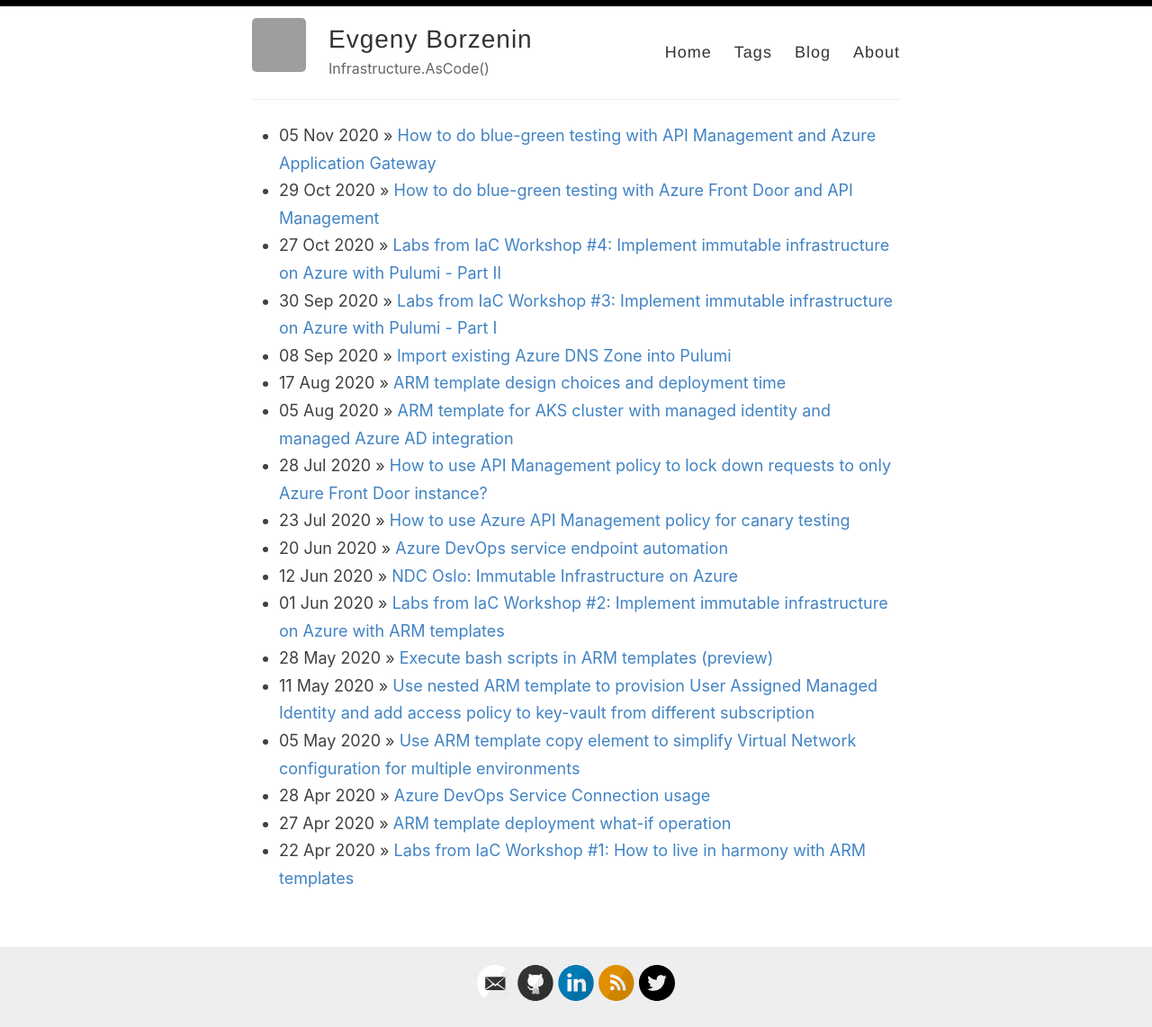
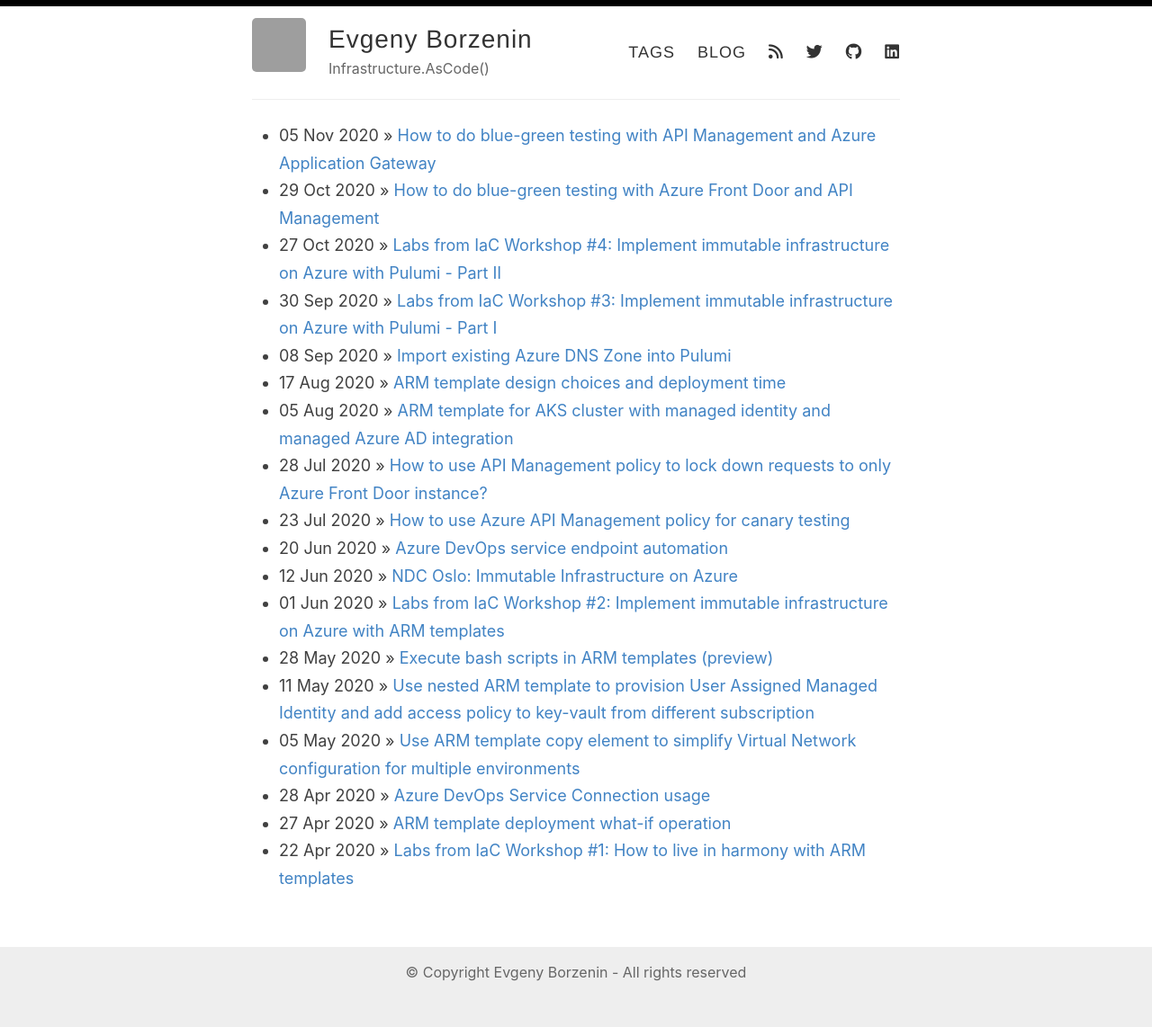
Before and after one commit to evgenyb/evgenyb.github.io, a Jekyll site: the page built from index.html, in a window 1280 px wide. Shown: the whole page at 90% size. Built offline with Jekyll 4.4.1, drawn with Linux system fonts in a browser that asks for light colours; nearby versions of some CDN libraries; the list of posts is cut into pages by our own code; grey boxes are pictures that could not be loaded.

Commit message:
Use fontawesome for icons

```diff
--- a/_includes/svg-icons.html
+++ /dev/null
@@ -1,14 +0,0 @@
-{% if site.footer-links.dribbble %}<a href="https://dribbble.com/{{ site.footer-links.dribbble }}"><i class="svg-icon dribbble"></i></a>{% endif %}
-{% if site.footer-links.email %}<a href="mailto:{{ site.footer-links.email }}"><i class="svg-icon email"></i></a>{% endif %}
-{% if site.footer-links.facebook %}<a href="https://www.facebook.com/{{ site.footer-links.facebook }}"><i class="svg-icon facebook"></i></a>{% endif %}
-{% if site.footer-links.flickr %}<a href="https://www.flickr.com/{{ site.footer-links.flickr }}"><i class="svg-icon flickr"></i></a>{% endif %}
-{% if site.footer-links.github %}<a href="https://github.com/{{ site.footer-links.github }}"><i class="svg-icon github"></i></a>{% endif %}
-{% if site.footer-links.instagram %}<a href="https://instagram.com/{{ site.footer-links.instagram }}"><i class="svg-icon instagram"></i></a>{% endif %}
-{% if site.footer-links.linkedin %}<a href="https://www.linkedin.com/in/{{ site.footer-links.linkedin }}"><i class="svg-icon linkedin"></i></a>{% endif %}
-{% if site.footer-links.pinterest %}<a href="https://www.pinterest.com/{{ site.footer-links.pinterest }}"><i class="svg-icon pinterest"></i></a>{% endif %}
-{% if site.footer-links.rss %}<a href="{{ site.baseurl }}/feed.xml"><i class="svg-icon rss"></i></a>{% endif %}
-{% if site.footer-links.twitter %}<a href="https://www.twitter.com/{{ site.footer-links.twitter }}"><i class="svg-icon twitter"></i></a>{% endif %}
-{% if site.footer-links.stackoverflow %}<a href="http://stackoverflow.com/{{ site.footer-links.stackoverflow }}"><i class="svg-icon stackoverflow"></i></a>{% endif %}
-{% if site.footer-links.youtube %}<a href="https://youtube.com/{{ site.footer-links.youtube }}"><i class="svg-icon youtube"></i></a>{% endif %}
-{% if site.footer-links.googleplus %}<a href="https://plus.google.com/{{ site.footer-links.googleplus }}"><i class="svg-icon googleplus"></i></a>{% endif %}
-{% if site.footer-links.playconsole %}<a href="https://play.google.com/store/apps/dev?id={{ site.footer-links.playconsole }}"><i class="svg-icon playconsole"></i></a>{% endif %}
--- a/_layouts/default.html
+++ b/_layouts/default.html
@@ -10,6 +10,7 @@
 
     <meta name="theme-color" content="#000000">
     <link rel="icon" type="image/png" sizes="32x32" href="{{ site.baseurl }}/images/favicon.png">
+    <script src="https://kit.fontawesome.com/594bd70680.js" crossorigin="anonymous"></script>
   </head>
 
   <body>
@@ -26,10 +27,12 @@
             </div>
 
             <nav>
-              <a href="{{ site.baseurl }}/">Home</a>
-              <a href="{{ site.baseurl }}/tags">Tags</a>
-              <a href="{{ site.baseurl }}/blog">Blog</a>
-              <a href="{{ site.baseurl }}/about">About</a>
+              <a href="{{ site.baseurl }}/tags">TAGS</a>
+              <a href="{{ site.baseurl }}/blog">BLOG</a>
+              <a href="{{ site.baseurl }}/feed.xml"><i class="fas fa-rss social-icon" ></i></a>
+              <a href="https://www.twitter.com/{{ site.footer-links.twitter }}"><i class="fab fa-twitter social-icon" ></i></a>
+              <a href="https://github.com/{{ site.footer-links.github }}"><i class="fab fa-github social-icon" ></i></a>
+              <a href="https://www.linkedin.com/in/{{ site.footer-links.linkedin }}"><i class="fab fa-linkedin social-icon" ></i></a>
             </nav>
           </header>
         </div>
@@ -44,7 +47,7 @@
       <div class="wrapper-footer">
         <div class="container">
           <footer class="footer">
-            {% include svg-icons.html %}
+              <p class="site-description">© Copyright Evgeny Borzenin - All rights reserved</p>
           </footer>
         </div>
       </div>
--- a/assets/style.scss
+++ b/assets/style.scss
@@ -1130,4 +1130,3 @@
 //@import "highlights";
 //@import "darcula";
 @import "highlights";
-@import "svg-icons";
```
